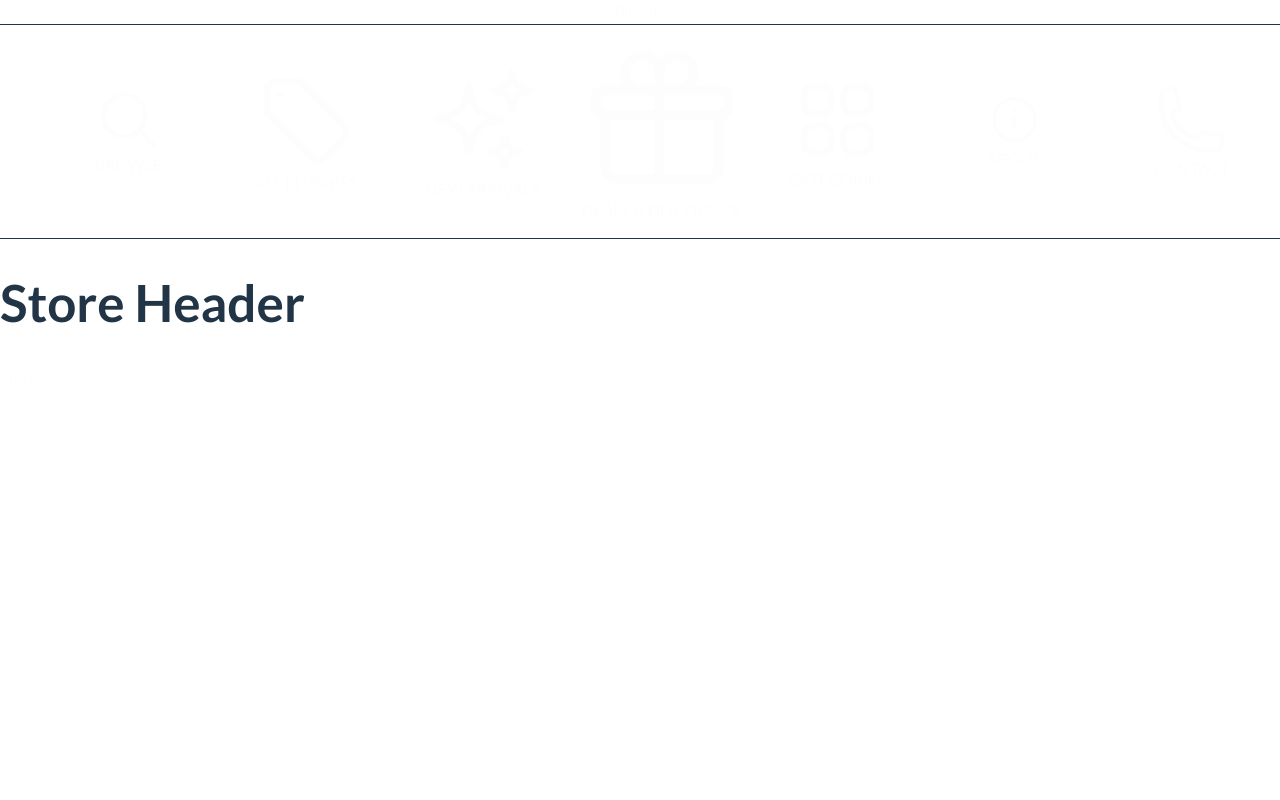
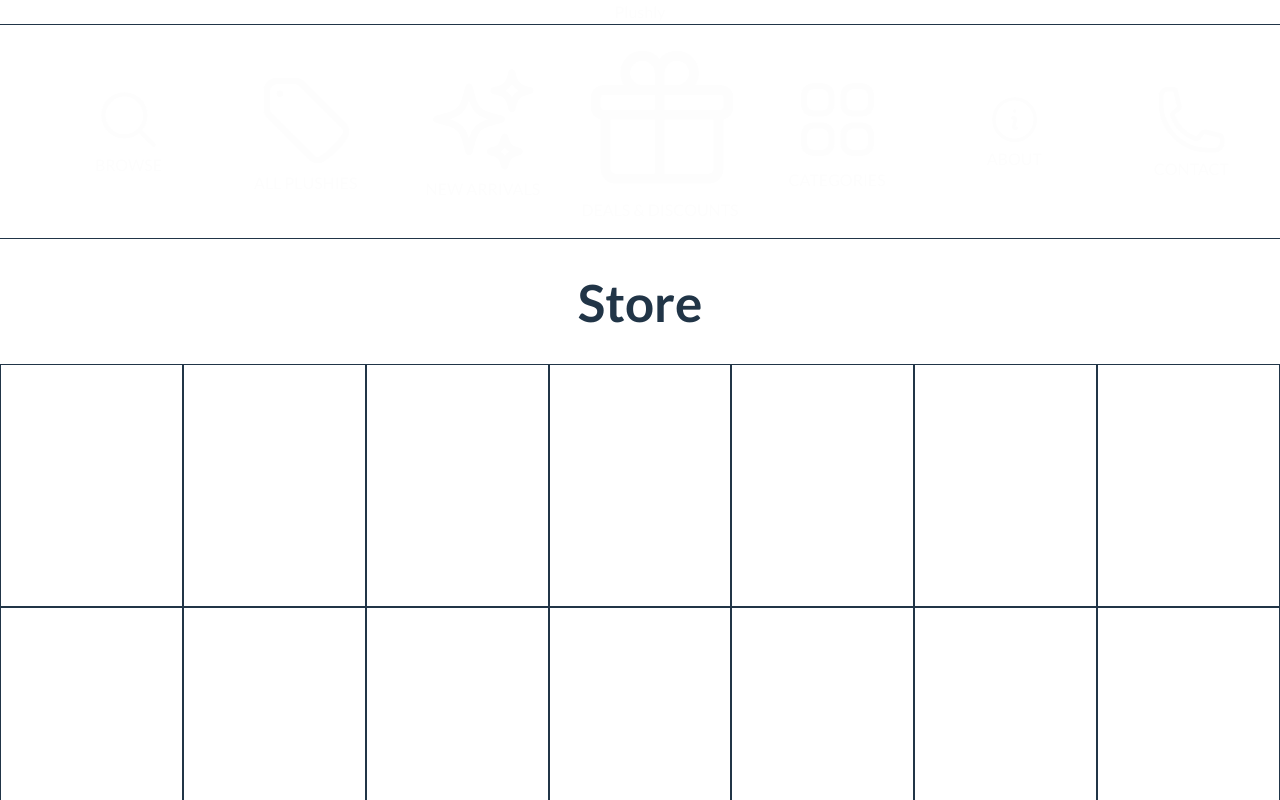
Before and after one commit to MichaelKema/Plushly, a React (Vite) app in the folder frontend/: page /#/store in a window 1280 px wide. Shown: the top 800 px of the page. Built offline with nearby package versions, Linux system fonts and the light colour scheme.

Commit message:
minor tweaks

```diff
--- a/frontend/src/Page/Store.jsx
+++ b/frontend/src/Page/Store.jsx
@@ -2,14 +2,38 @@ import React from 'react';
 import { Link } from 'react-router-dom';
 
 function Store() {
+  const COUNT = 48; // lots of compact tiles
+
   return (
-    <div>
-      <header>
-        <h1>Store Header</h1>
-        <Link>Store</Link>
-      </header>
-      {/* rest of the page content */}
-    </div>
+    <>
+      {/* Title stays centered under your global header */}
+      <div className="mx-auto max-w-7xl px-4 pt-8">
+        <h1 className="text-3xl font-semibold text-center">Store</h1>
+      </div>
+
+      <main className="mx-auto max-w-7xl px-4 py-6">
+        {/* Inline gridTemplateColumns avoids any .grid CSS collisions */}
+        <div
+          className="grid gap-4"
+          style={{ gridTemplateColumns: 'repeat(auto-fill, minmax(170px, 1fr))' }}
+        >
+          {Array.from({ length: COUNT }).map((_, i) => (
+            <div
+              key={i}
+              className="rounded-xl border border-zinc-700/60 bg-zinc-900/60 overflow-hidden"
+            >
+              {/* image area (amazon-ish tile) */}
+              <div className="w-full aspect-[3/4] bg-zinc-800 animate-pulse" aria-hidden />
+              {/* tiny text rows */}
+              <div className="p-3 space-y-2">
+                <div className="h-3 w-4/5 rounded bg-zinc-700/70 animate-pulse" aria-hidden />
+                <div className="h-3 w-2/5 rounded bg-zinc-700/50 animate-pulse" aria-hidden />
+              </div>
+            </div>
+          ))}
+        </div>
+      </main>
+    </>
   );
 }
 
```
